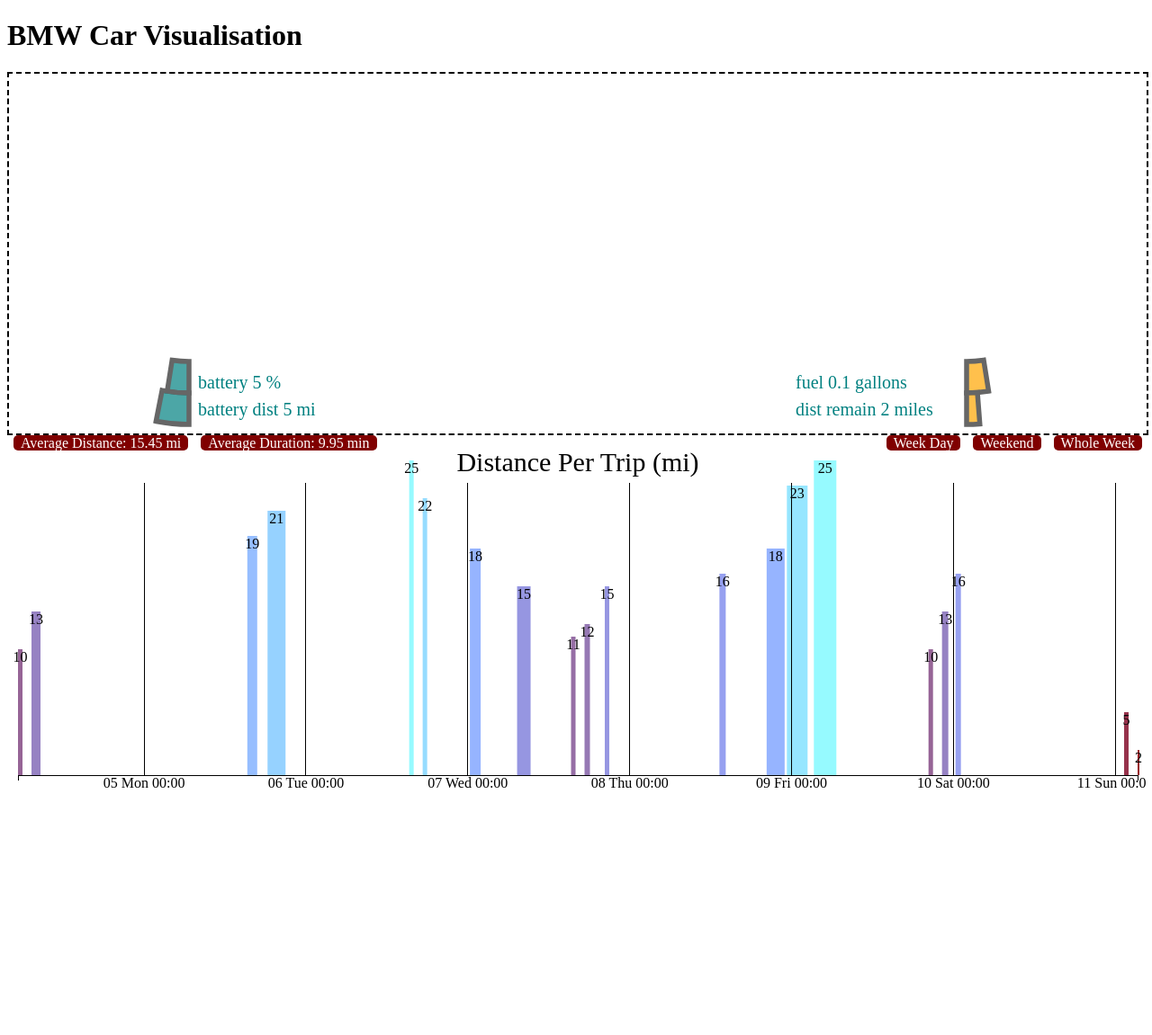
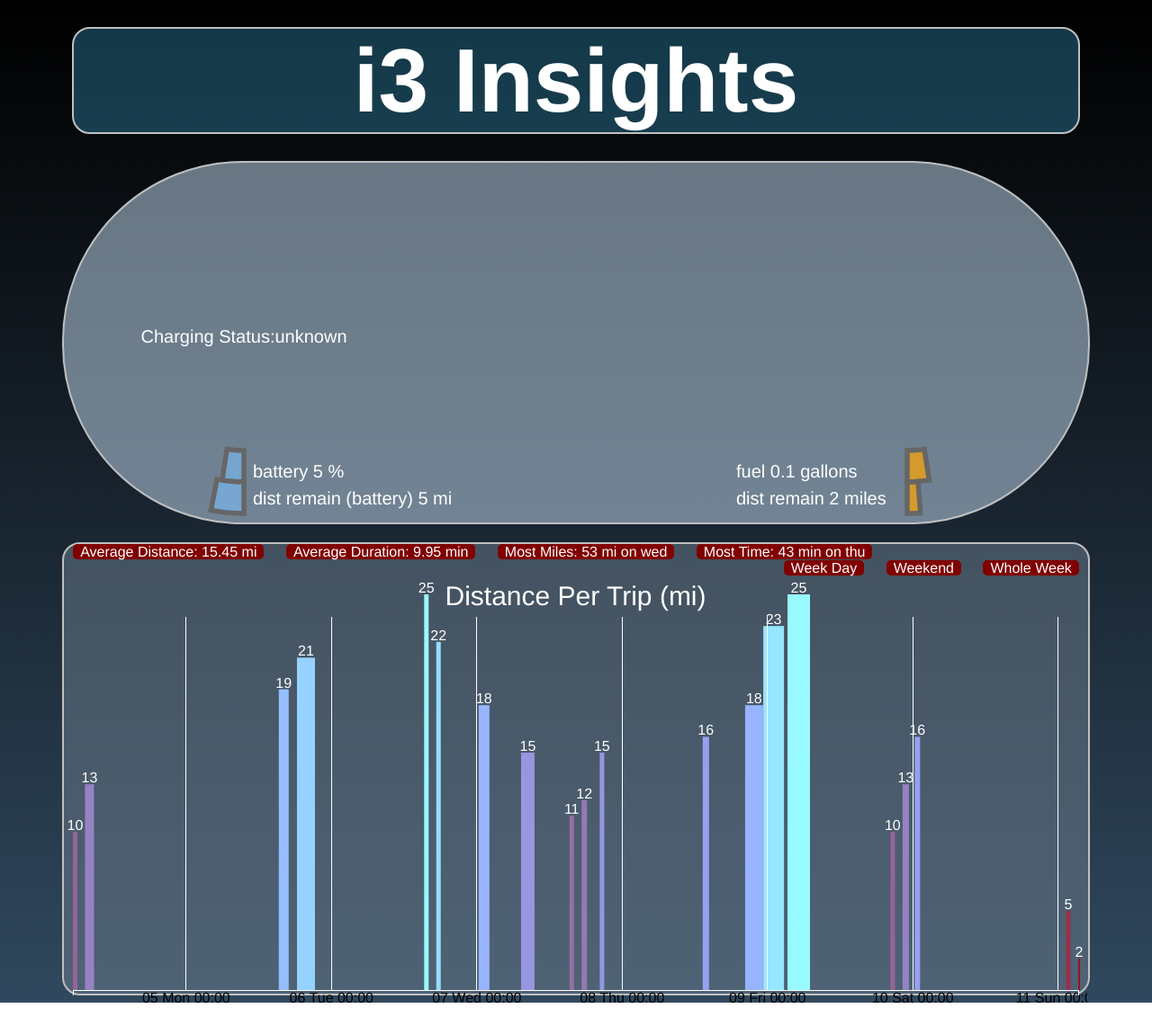
Before and after one commit to i3-hackathon/i3Experience, a PHP site: page / in a window 1280 px wide. Shown: the whole page at 90% size. Before the commit the page ends 906 px from the top, so only its background shows below. Run offline with PHP 8.4, Linux system fonts and the light colour scheme; some libraries are stand-ins or nearby versions.

Commit message:
UI Nearly finalised
Beginning of Pitch notes added

```diff
--- a/index.html
+++ b/index.html
@@ -15,7 +15,7 @@
 
 	<body>
 		<div id="header">
-			<h1>BMW Car Visualisation</h1>
+			<h1>i3 Insights</h1>
 		</div>
 		<div>
 			<div class="topLayer">
@@ -28,6 +28,8 @@
 				<ul class="nav">
 					<li id="averageDistance"></li>
 					<li id="averageDuration"></li>
+					<li id="mostMiles"></li>
+					<li id="mostTime"></li>
 					<div id="right">
 						<li id="btnWeekDay">Week Day</li>
 						<li id="btnWeekend">Weekend</li>
@@ -50,8 +52,8 @@
 			smallestDim = Math.min(h, w);
 
 		var fields = [
-			{side: "left", name: "battery", value: 5, size: 100, units: "%", order: 1},
-			{side: "left", name: "battery dist", value: 5, size: 81, units: "mi", order: 0},
+			{side: "left", name: "battery", value: 5, size: 100, units: "%", order: 1, chargingStatus: "unknown"},
+			{side: "left", name: "dist remain (battery)", value: 5, size: 81, units: "mi", order: 0},
 			{side: "right", name: "fuel", value: .1, size: 1.98, units: "gallons", order: 1},
 			{side: "right", name: "dist remain", value: 2, size: 81, units: "miles", order: 0}
 		];
@@ -62,7 +64,6 @@
 	    .attr("height", h + margin.top + margin.bottom)
 	  .append("svg:g")
 	    .attr("transform", "translate(" + margin.left + "," +(margin.top + smallestDim/2)+ ")");
-
 
 		//arc start
 		var outerRadiusInit = smallestDim / 2;
@@ -88,7 +89,7 @@
 		path.enter().append("svg:path")
 			.attr("fill", function(d){
 				if(d.side === "left")
-					return "teal";
+					return "rgba(122,181,236,1)";
 				else return "orange";
 			})
 	    .attr("transform", function(d, i) {
@@ -100,7 +101,7 @@
 
 
 	  //text adding
-	  var text = svg.selectAll("text")
+	  var text = svg.selectAll("text.info")
 	  	.data(fields)
 	  	.enter()
 	  	.append("text")
@@ -114,8 +115,17 @@
     		else return "translate(" + (w - smallestDim) + "," + (150 +Math.abs(d.order-1)*30) + ")";
 	  	});
 
+
+	  	svg.append("text")
+				.attr("class", "chargingStatus")
+				.attr("text-anchor", "middle")
+				.attr("transform","translate(" + smallestDim / 2 + ",0)")
+				.text("Charging Status:" + fields[0].chargingStatus);
+
+
+
 		  updateCarStatus();
-		  setInterval(updateCarStatus, 3000);
+		  //setInterval(updateCarStatus, 3000);
 
 		  function updateCarStatus(){
 		    $.ajax({
@@ -127,8 +137,10 @@
 					for(var i = 0; i < fields.length; i++){
 		      	if(fields[i].name === "battery"){
 		      		fields[i].value = data.remainingPercent;
+		      		fields[i].chargingStatus = data.chargingStatus;
+		      		console.log(fields[i].chargingStatus);
 		      	}
-		      	if(fields[i].name === "battery dist"){
+		      	if(fields[i].name === "dist remain (battery)"){
 		      		fields[i].value = data.remainingRangeMi;
 		      	}
 		      };
@@ -168,6 +180,8 @@
 			    var path = svg.selectAll("path")
 			      .data(fields.filter(function(d) { return d.value; }));
 
+			    d3.select('.chargingStatus').html("Charging Status:" + fields[0].chargingStatus);
+
 					path.enter().append("svg:path")
 			      .attr("transform", function(d, i) { return "translate(" + smallestDim/2 + ",0)"; })
 			    .transition()
@@ -202,7 +216,7 @@
 		var divH = parseInt( d3.select("#historyChart").style("height") );
 	  var divW = parseInt( d3.select("#historyChart").style("width") );
 
-		var margin = {top: 10, right: 10, bottom: 40, left: 10};
+		var margin = {top: 20, right: 10, bottom: 40, left: 10};
 		var w = divW - margin.left - margin.right;
 			h = divH - margin.top - margin.bottom;
 
@@ -282,8 +296,8 @@
 				div.transition()
           .duration(200)
           .style("opacity", .95);
-        div.html("Distance: " + d.distance + "<br/>"
-        	+ "Duration: " + d.duration + "<br>"
+        div.html("Distance: " + d.distance + " mi<br/>"
+        	+ "Duration: " + d.duration + " min<br>"
         	+ "Date: " + formatTime(new Date(Date.parse(d.date))))//parse date
           .style("left", (d3.event.pageX) + "px")
           .style("top", (d3.event.pageY - 28) + "px");
@@ -303,7 +317,7 @@
 				.attr({
 					"class": "barLabels",
 					x: function(d,i) { return xTimeScale(new Date(Date.parse(d.date))) + d.duration/2 - (this.getBBox().width / 2)},
-					y: function(d) { return h - yScale(d.distance) + 14; },
+					y: function(d) { return h - yScale(d.distance) - 2; },
 				});
 
 			//chart title
@@ -312,6 +326,7 @@
 				.attr("x", w/2)
 				.attr("y", "12px")
 				.attr("text-anchor", "middle")
+				.attr("fill", "white")
 				.attr("font-size", "30px");
 
 			//x axis
@@ -320,9 +335,79 @@
 		    .attr('transform', 'translate(0, ' + (h) + ')')
 		    .call(xAxis)
 
-		  d3.select("#averageDistance").html("Average Distance: " + averageDistance());
-		  d3.select("#averageDuration").html("Average Duration: " + averageDuration());
+			upDateInsights();
 
+
+		  function upDateInsights(){
+		  	d3.select("#averageDistance").html("Average Distance: " + averageDistance());
+		  	d3.select("#averageDuration").html("Average Duration: " + averageDuration());
+		  	d3.select("#mostMiles").html("Most Miles: " + mostMiles());
+		  	d3.select("#mostTime").html("Most Time: " + mostTime());
+
+
+		  	//data calculating function
+			  function averageDistance(){
+			  	var total = 0;
+			  	for(i = 0; i < data.length; i++){
+			  		total += data[i].distance;
+			  	}
+			  	return total / data.length + " mi" ;
+			  }
+			  function averageDuration(){
+			  	var total = 0;
+			  	for(i = 0; i < data.length; i++){
+			  		total += data[i].duration;
+			  	}
+			  	return total / data.length + " min";
+			  }
+			  function mostMiles(){
+			  	var most = 0;
+			  	var currentDate = "sat";
+			  	var tempSum = 0;
+			  	var mostOnDay = "sat";
+			  	for(var i = 0; i < data.length; i++){
+			  		var date = new Date(Date.parse(data[i].date))
+			  		var formatTime = d3.time.format("%a");
+			  		var formatedDate = formatTime(date).toLowerCase();
+			  		if(formatedDate === currentDate){
+			  			tempSum+=data[i].distance;
+			  			if(tempSum > most){
+			  				most = tempSum;
+			  				mostOnDay = formatedDate;
+			  			}
+			  		}
+			  		if(formatedDate !== currentDate){
+			  			tempSum = 0;
+			  			currentDate = formatedDate;
+			  		}
+			  	}
+			  	return most + " mi on " + mostOnDay;
+			  }
+			  function mostTime(){
+			  	var most = 0;
+			  	var currentDate = "sat";
+			  	var tempSum = 0;
+			  	var mostOnDay = "sat";
+			  	for(var i = 0; i < data.length; i++){
+			  		var date = new Date(Date.parse(data[i].date))
+			  		var formatTime = d3.time.format("%a");
+			  		var formatedDate = formatTime(date).toLowerCase();
+			  		if(formatedDate === currentDate){
+			  			tempSum+=data[i].duration;
+			  			console.log(most + " : " + mostOnDay + " > " + tempSum + " : " + data[i].duration);
+			  			if(tempSum > most){
+			  				most = tempSum;
+			  				mostOnDay = formatedDate;
+			  			}
+			  		}
+			  		if(formatedDate !== currentDate){
+			  			tempSum = 0;
+			  			currentDate = formatedDate;
+			  		}
+			  	}
+			  	return most + " min on " + mostOnDay;
+			  }
+		  }
 
 		  //btns to change state
 		  d3.select("#btnWeekDay").on("click", function(){
@@ -342,9 +427,7 @@
 		  	}
 
 		  	if(done){
-		  		console.log(data.length);
-		  		d3.select("#averageDistance").html("Average Distance: " + averageDistance());
-		  		d3.select("#averageDuration").html("Average Duration: " + averageDuration());
+		  		upDateInsights()
 		  	}
 		  	reArrange();
 		  });
@@ -366,18 +449,19 @@
 		  	}
 
 		  	if(done){
-		  		console.log(data.length);
-		  		d3.select("#averageDistance").html("Average Distance: " + averageDistance());
-		  		d3.select("#averageDuration").html("Average Duration: " + averageDuration());
+		  		upDateInsights()
 		  	}
 		  	reArrange();
 		  });
 		  d3.select("#btnWholeWeek").on("click", function(){
-		  	data = ORIGINAL_DATA.slice();
+		  	//reload page instead of fix data
+		  	javascript:history.go(0);
+
+		  	/*data = ORIGINAL_DATA.slice();
 	  		d3.select("#averageDistance").html("Average Distance: " + averageDistance());
 	  		d3.select("#averageDuration").html("Average Duration: " + averageDuration());
-	  		//do a brute reset of everything
-	  		reArrange();
+	  		//do a brute reset of everything?
+	  		reArrange();*/
 		  })
 
 
@@ -417,7 +501,7 @@
 					.attr({
 						"class": "barLabels",
 						x: function(d,i) { return xTimeScale(new Date(Date.parse(d.date))) + d.duration/2 - (this.getBBox().width / 2)},
-						y: function(d) { return h - yScale(d.distance) + 14; },
+						y: function(d) { return h - yScale(d.distance) -2; },
 					});
 				text.exit()
 					.remove();
@@ -429,22 +513,6 @@
 			    .call(xAxis);
 			}
 
-		  //data calculating function
-		  function averageDistance(){
-		  	var total = 0;
-		  	for(i = 0; i < data.length; i++){
-		  		total += data[i].distance;
-		  	}
-		  	return total / data.length + " mi" ;
-		  }
-		  function averageDuration(){
-		  	var total = 0;
-		  	for(i = 0; i < data.length; i++){
-		  		total += data[i].duration;
-		  	}
-		  	return total / data.length + " min";
-		  }
-
 	</script>
 
 </html>
--- a/style.css
+++ b/style.css
@@ -1,21 +1,33 @@
-/*body{
-	height: 200px;
-	background-color: aqua;
-	-webkit-filter: blur(4px) opacity(0.3);
+body{
+	height: 100%;
+	/*background-color: rgba(20,22,24,.9);*/
+	/*-webkit-filter: blur(4px) opacity(0.3);*/
+	background: -webkit-linear-gradient(rgba(0,0,0,1), rgba(48,72,94,1));
+	background-repeat: no-repeat;
+	color:white;
+	font-family: "Helvetica";
+	color: white;
 }
+
 #header h1{
+	border: 2px solid #C0C0C0;
 	text-align: center;
 	color: white;
 	font-size: 100px;
-}*/
+	background-color: rgba(63, 181, 231, 0.3);
+	margin: 30px 72px 30px 72px;
+	border-radius: 20px;
+}
 
 .topLayer #currentStatusChart {
-	border: 2px dashed black;
+	border: 2px solid #C0C0C0;
 	height: 400px;
-	width: 100%;
-	float:left;
-	align: center;
+	width: 90%;
+	margin: 20px auto;
+	background-color: rgba(201,225,247,.5);
+	border-radius: 200px;
 }
+
 
 #currentStatusChart path {
   fill-rule: evenodd;
@@ -24,25 +36,28 @@
   stroke-width: 5.5px;
 }
 
-.info{
-	fill: teal;
+.info, .chargingStatus{
+	fill: white;
 	font-size: 20px;
 }
 
 #historyChart {
-	border: 2px dashed black;
-	height: 400px;
-	width: 100%;
+	border: 2px solid #C0C0C0;
+	height: 500px;
+	width: 90%;
+	margin: 0 auto;
+	background-color: rgba(110,126,142,.5);
+	border-radius: 20px;
 }
 
 .barLabels {
-	fill: black;
+	fill: white;
 }
 
 .axis path,
 .axis line {
   fill: none;
-  stroke: black;
+  stroke: white;
   shape-rendering: crispEdges;
 }
 
@@ -58,7 +73,7 @@
   border: 0px;
   border-radius: 8px;
   pointer-events: none;
-  color: black;
+  color: white;
 }
 
 #historyChart .nav {
@@ -78,6 +93,5 @@
 	background-color: maroon;
 	color: white;
 	border-radius: 5px;
-	margin-left: 5px;
-	margin-right: 5px;
+	margin: 10px 10px 10px 10px;
 }
```
Also changed, not shown: 1 other file.
